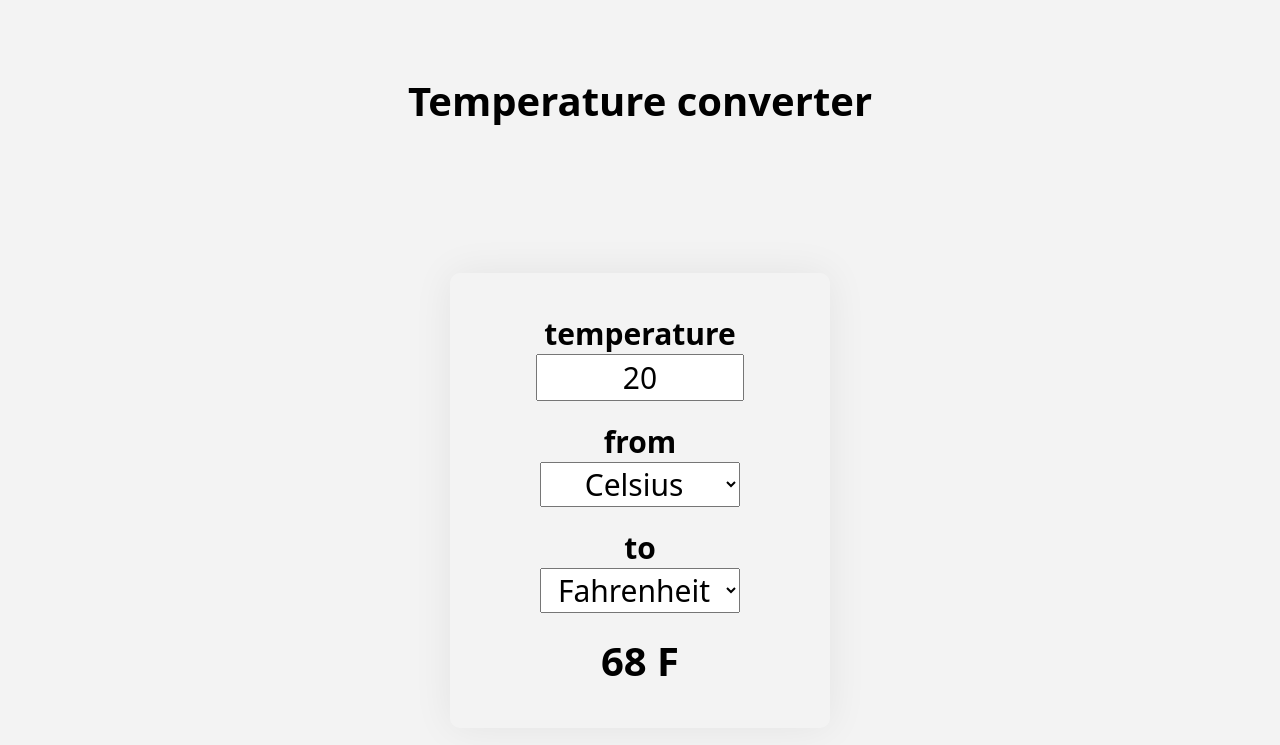
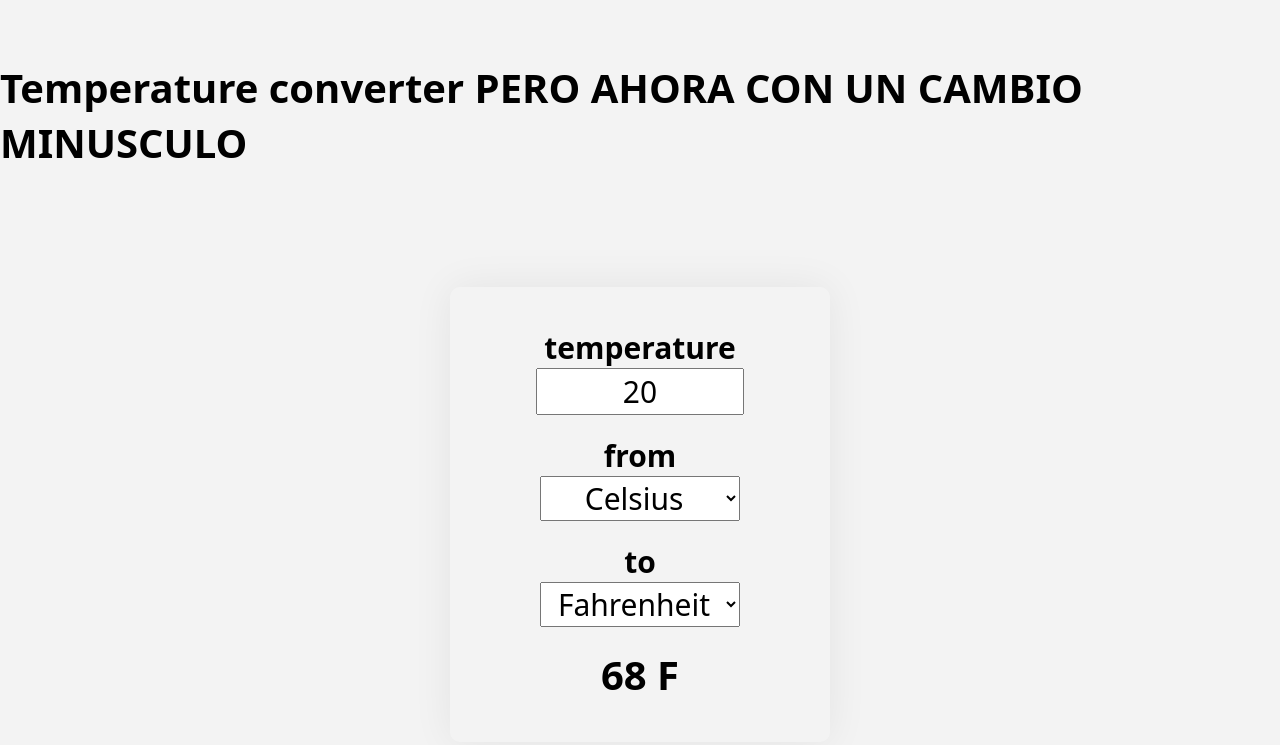
Before and after one commit to OmarMedranoS/test1, a plain HTML site: page index.html in a window 1280 px wide. Drawn offline with Linux system fonts and the light colour scheme.

Commit message:
adding a small change

```diff
--- a/index.html
+++ b/index.html
@@ -19,7 +19,7 @@ if('serviceWorker' in navigator) {
 </script>
 
 
-    <h1>Temperature converter</h1>
+    <h1>Temperature converter PERO AHORA CON UN CAMBIO MINUSCULO</h1>
     <h2><form id="converter" >
 
   <label for="input-temp">temperature</label>
```
